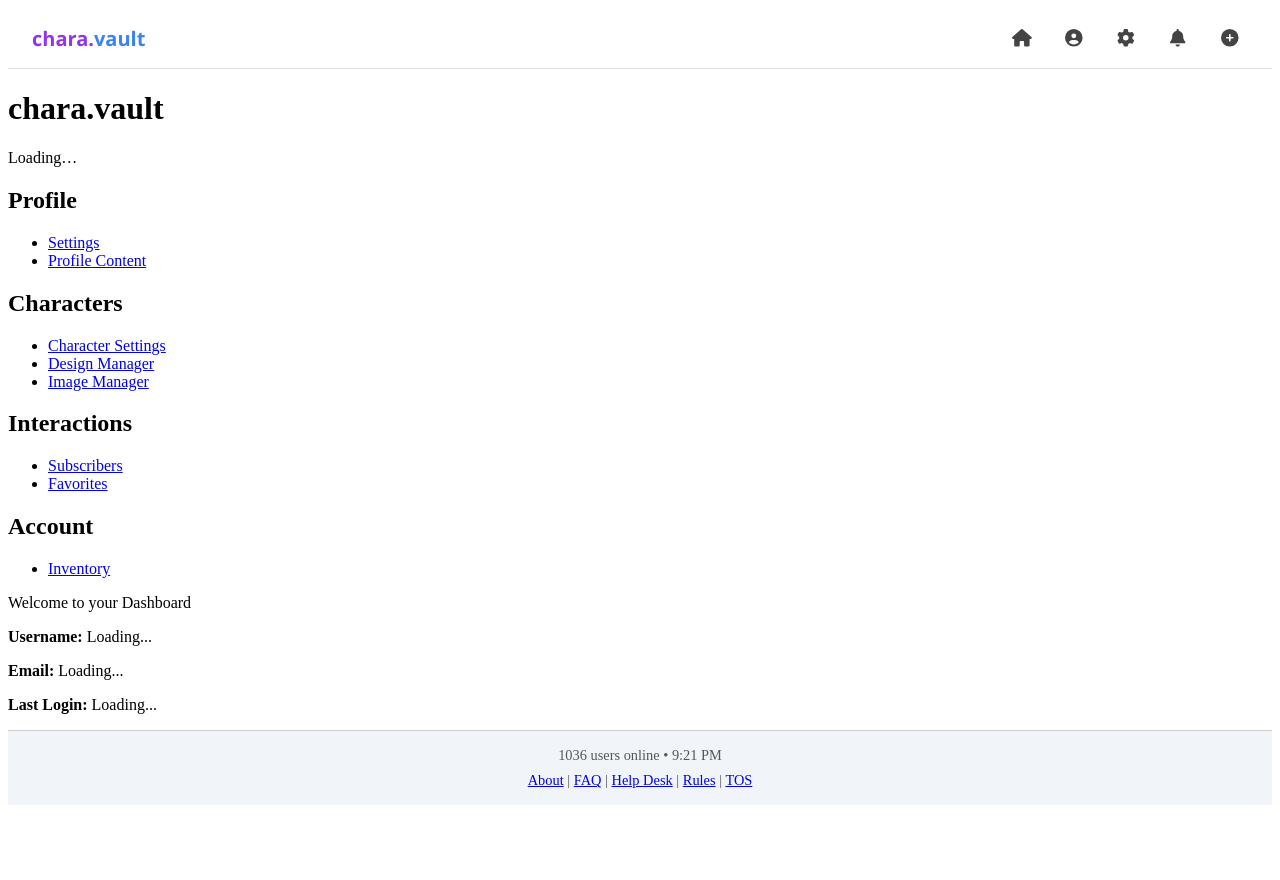
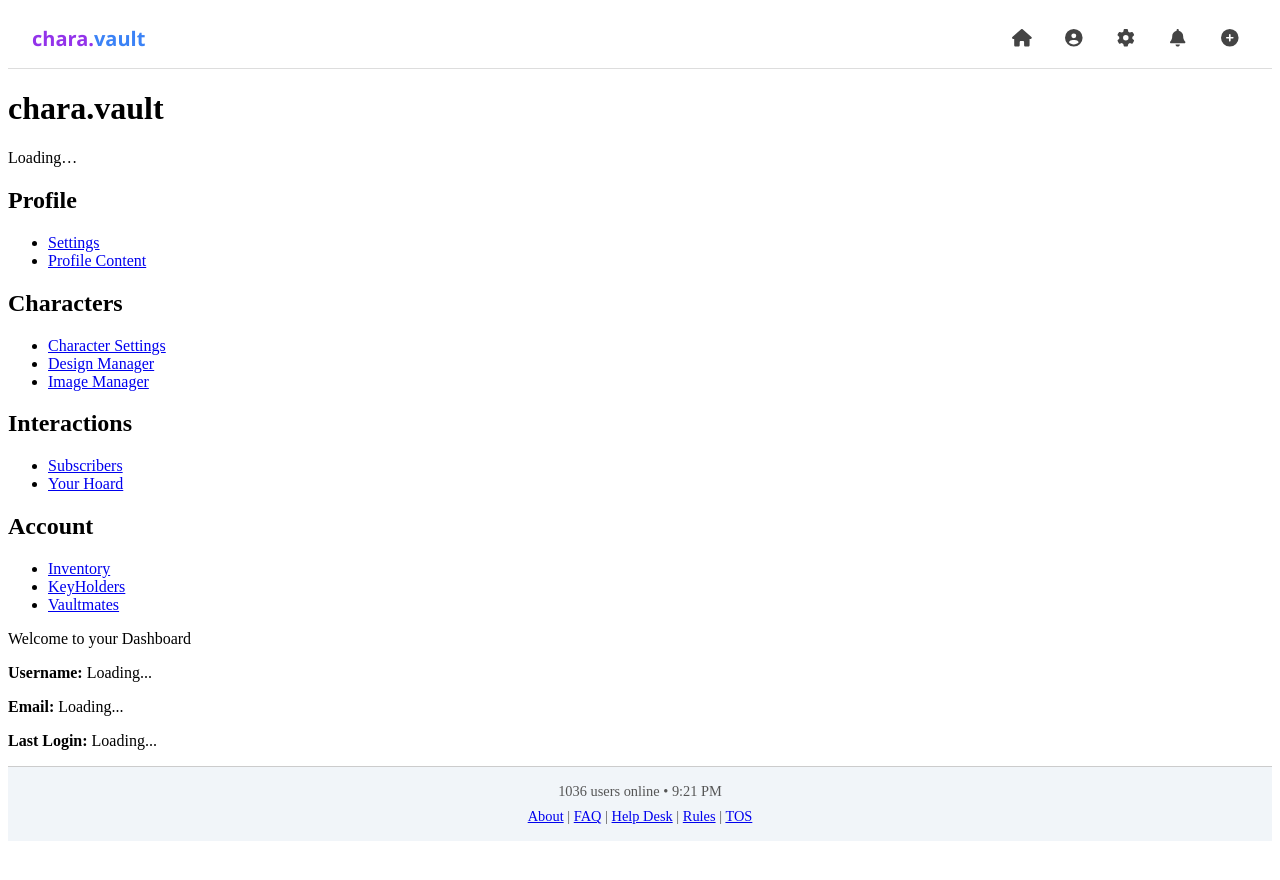
Before and after one commit to gummygyaru/test, a Jekyll site: the page built from dashboard/dashboard.html, in a window 1280 px wide. Shown: the top 880 px of the page. Built offline with Jekyll 4.4.1, drawn with Linux system fonts in a browser that asks for light colours; comment, search, counter and statistics services are not loaded.

Commit message:
Update dashboard.html

```diff
--- a/dashboard/dashboard.html
+++ b/dashboard/dashboard.html
@@ -18,20 +18,22 @@ title: Dashboard
 
     <h2>Characters</h2>
     <ul>
-      <li><a href="#" data-page="character-settings">Character Settings</a></li>
-      <li><a href="#" data-page="design-manager">Design Manager</a></li>
-      <li><a href="#" data-page="image-manager">Image Manager</a></li>
+      <li><a href="#" data-page="character-settings.html">Character Settings</a></li>
+      <li><a href="#" data-page="design-manager.html">Design Manager</a></li>
+      <li><a href="#" data-page="image-manager.html">Image Manager</a></li>
     </ul>
 
     <h2>Interactions</h2>
     <ul>
-      <li><a href="#" data-page="subscribers">Subscribers</a></li>
-      <li><a href="#" data-page="favorites">Favorites</a></li>
+      <li><a href="#" data-page="subscribers.html">Subscribers</a></li>
+      <li><a href="#" data-page="favorites.html">Your Hoard</a></li>
     </ul>
 
     <h2>Account</h2>
     <ul>
-      <li><a href="#" data-page="Inventory">Inventory</a></li>
+      <li><a href="#" data-page="inventory.html">Inventory</a></li>
+      <li><a href="#" data-page="auth.html">KeyHolders</a></li>
+      <li><a href="#" data-page="subscribers.html">Vaultmates</a></li>
     </ul>
   </aside>
 
```
